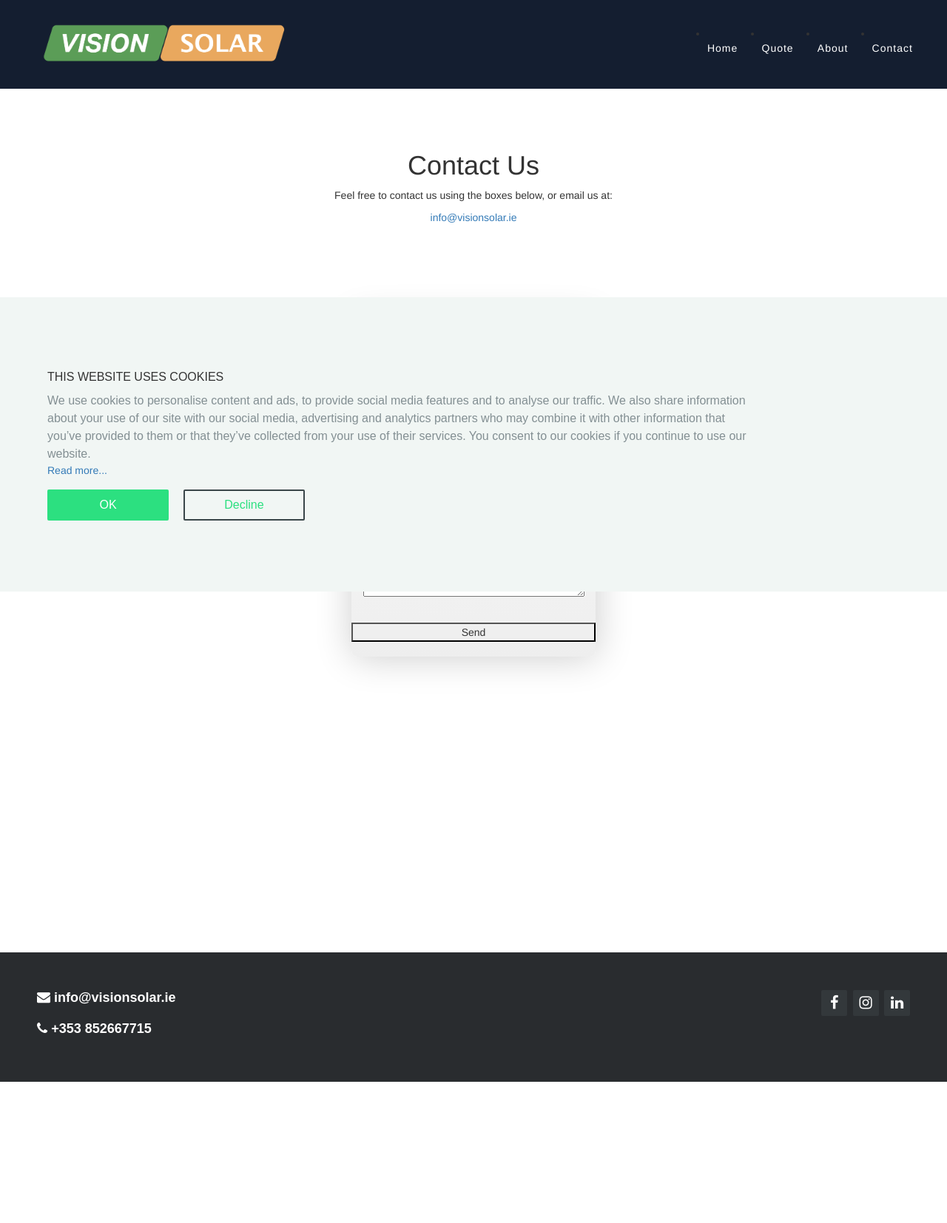
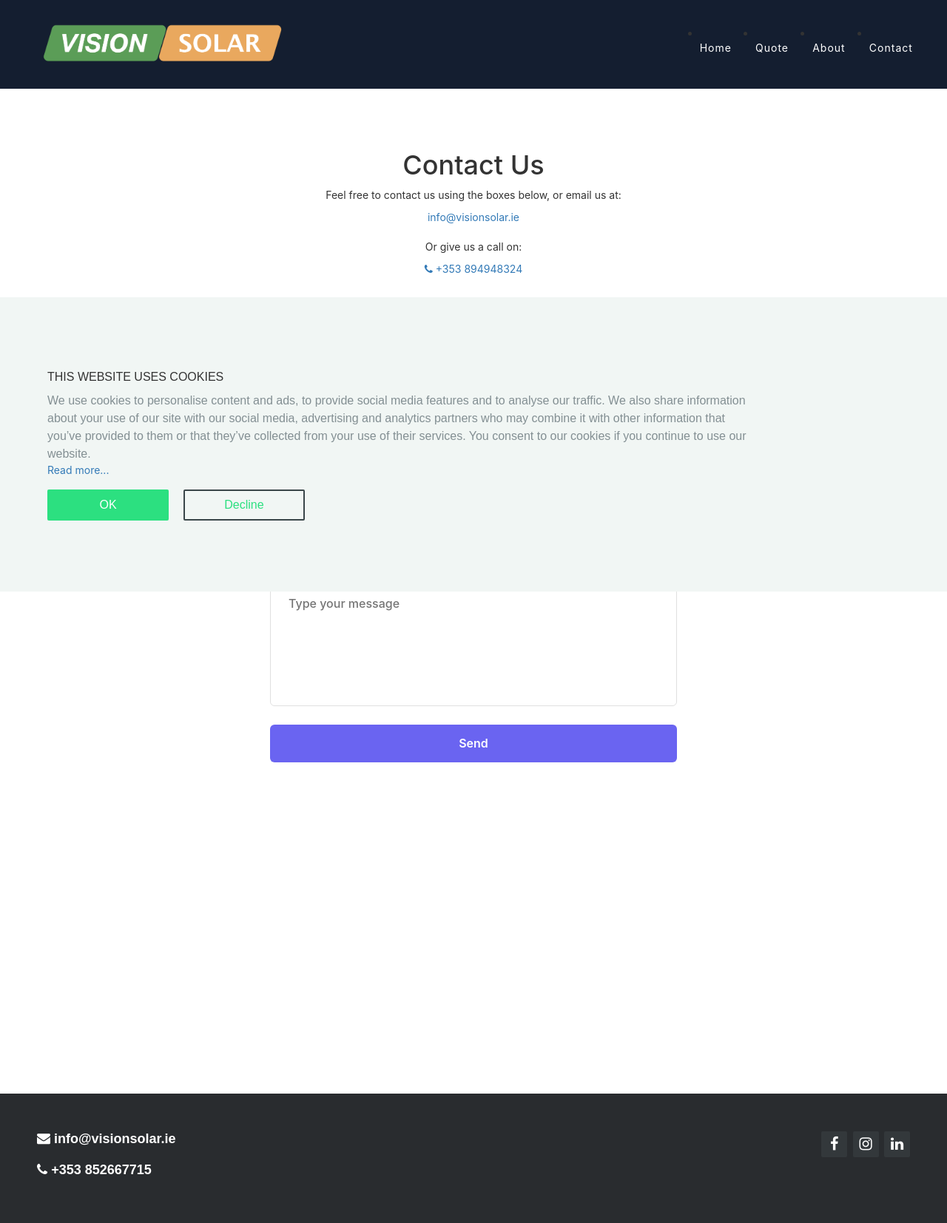
Before and after one commit to lksolar/lksolar.github.io, a PHP site: page /pages/contact_us.php in a window 1280 px wide. Shown: the whole page at 74% size. Before the commit the page ends 1463 px from the top, so only its background shows below. Run offline with PHP 8.4, Linux system fonts and the light colour scheme; some libraries are stand-ins or nearby versions.

Commit message:
rm why boxes and update contact us

```diff
--- a/css/contact_us.css
+++ b/css/contact_us.css
@@ -1,41 +1,107 @@
-#snackbar {
-    visibility: hidden;
-    min-width: 250px;
-    margin-left: -125px;
-    background-color: #5B9D57;
-    color: #fff;
+  .send-button {
     text-align: center;
-    border-radius: 10px;
-    padding: 16px;
-    position: fixed;
-    z-index: 1;
-    left: 50%;
-    bottom: 30px;
-    font-size: 17px;
+    font-size: 16px;
+    border-radius: 6px;
+    padding: 14px 32px;
+    border: none;
+    font-weight: 600;
+    background-color: #6a64f1;
+    color: white;
+    cursor: pointer;
   }
 
-  #snackbar.show {
-    visibility: visible;
-    -webkit-animation: fadein 0.5s, fadeout 0.5s 2.5s;
-    animation: fadein 0.5s, fadeout 0.5s 2.5s;
+
+  * {
+    margin: 0;
+    padding: 0;
+    box-sizing: border-box;
+  }
+  body {
+    font-family: "Inter", sans-serif;
+  }
+  .form-mb-5 {
+    margin-bottom: 20px;
+  }
+  .form-pt-3 {
+    padding-top: 12px;
+  }
+  .form-main-wrapper {
+    display: flex;
+    align-items: center;
+    justify-content: center;
+    padding: 48px;
   }
 
-  @-webkit-keyframes fadein {
-    from {bottom: 0; opacity: 0;}
-    to {bottom: 30px; opacity: 1;}
+  .form-form-wrapper {
+    margin: 0 auto;
+    max-width: 550px;
+    width: 100%;
+    background: white;
+  }
+  .form-form-label {
+    display: block;
+    font-weight: 500;
+    font-size: 16px;
+    color: #07074d;
+    margin-bottom: 12px;
+  }
+  .form-form-label-2 {
+    font-weight: 600;
+    font-size: 20px;
+    margin-bottom: 20px;
   }
 
-  @keyframes fadein {
-    from {bottom: 0; opacity: 0;}
-    to {bottom: 30px; opacity: 1;}
+  .form-form-input {
+    width: 100%;
+    padding: 12px 24px;
+    border-radius: 6px;
+    border: 1px solid #e0e0e0;
+    background: white;
+    font-weight: 500;
+    font-size: 16px;
+    color: #6b7280;
+    outline: none;
+    resize: none;
+  }
+  .form-form-input:focus {
+    border-color: #6a64f1;
+    box-shadow: 0px 3px 8px rgba(0, 0, 0, 0.05);
   }
 
-  @-webkit-keyframes fadeout {
-    from {bottom: 30px; opacity: 1;}
-    to {bottom: 0; opacity: 0;}
+  .form-btn {
+    text-align: center;
+    font-size: 16px;
+    border-radius: 6px;
+    padding: 14px 32px;
+    border: none;
+    font-weight: 600;
+    background-color: #6a64f1;
+    color: white;
+    cursor: pointer;
+  }
+  .form-btn:hover {
+    box-shadow: 0px 3px 8px rgba(0, 0, 0, 0.05);
   }
 
-  @keyframes fadeout {
-    from {bottom: 30px; opacity: 1;}
-    to {bottom: 0; opacity: 0;}
+  .form--mx-3 {
+    margin-left: -12px;
+    margin-right: -12px;
   }
+  .form-px-3 {
+    padding-left: 12px;
+    padding-right: 12px;
+  }
+  .flex {
+    display: flex;
+  }
+  .flex-wrap {
+    flex-wrap: wrap;
+  }
+  .w-full {
+    width: 100%;
+  }
+  @media (min-width: 540px) {
+    .sm\:w-half {
+      width: 50%;
+    }
+  }
--- a/pages/contact_us.php
+++ b/pages/contact_us.php
@@ -32,6 +32,7 @@
     <link rel="stylesheet" href="/css/global.css">
     <link rel="stylesheet" href="/css/estimate_1.css">
     <link rel="stylesheet" href="/css/form.css">
+    <link rel="stylesheet" href="/css/contact_us.css">
 
   </head>
   <body>
@@ -45,9 +46,12 @@
             <h1>Contact Us</h1>
             <p>Feel free to contact us using the boxes below, or email us at:</P>
             <a href="mailto:info@visionsolar.ie">info@visionsolar.ie</a>
+            <br /><br />
+            <p>Or give us a call on: </p>
+            <a class="link-1" href="tel:+353 894948324"><i class="fa fa-phone"></i>  +353 894948324</a>
         </div>
     </div>
-    <form action="contact_us_mail_handler.php" method="post">
+    <!-- <form action="contact_us_mail_handler.php" method="post">
     <div class="form-bg">
       <br />
       <div class="form">
@@ -58,22 +62,59 @@
           <div>
           <textarea id="message" class="text-area" name="form-message" placeholder="Write something.." style="height:200px"></textarea>
           </div>
-          <!-- <input class="input-box" placeholder="Message" maxlength="500" id="message" name="form-message" type="text" required> -->
 
-          <!-- <label for="form-auth">
-              <input id="form-auth" type="checkbox">
-              <div class="box"></div>
-              <sup>
-                  I agree to give my information to be used to contact me.
-              </sup>
-          </label> -->
+
       </div>
       <br />
       <button type="submit" name="submit" class="send-button">Send</button>
       <br /><br />
       </div>
 
+    </form> -->
+    <div class="form-main-wrapper">
+  <!-- Author: form Team -->
+  <!-- Learn More: https://form.com -->
+  <div class="form-form-wrapper">
+    <form action="contact_us_mail_handler.php" method="POST">
+      <div class="form-mb-5">
+        <label for="name" class="form-form-label"> Full Name </label>
+        <input
+          type="text"
+          id="fname"
+          name="fname"
+          placeholder="Full Name"
+          class="form-form-input"
+        />
+      </div>
+
+      <div class="form-mb-5">
+        <label for="email" class="form-form-label"> Email Address </label>
+        <input
+          type="email"
+          id="email"
+          name="form-email"
+          placeholder="Enter your email"
+          class="form-form-input"
+        />
+      </div>
+
+      <div class="form-mb-5">
+        <label for="message" class="form-form-label"> Message </label>
+        <textarea
+          rows="6"
+          id="message"
+          name="form-message"
+          placeholder="Type your message"
+          class="form-form-input"
+        ></textarea>
+      </div>
+
+      <button type="submit" name="submit" class="send-button">Send</button>
     </form>
+  </div>
+</div>
+
+
     <span class="spacing"></span>
     <div id="footer"></div>
 
```
Also changed, not shown: index.php (+7 -20 lines).
